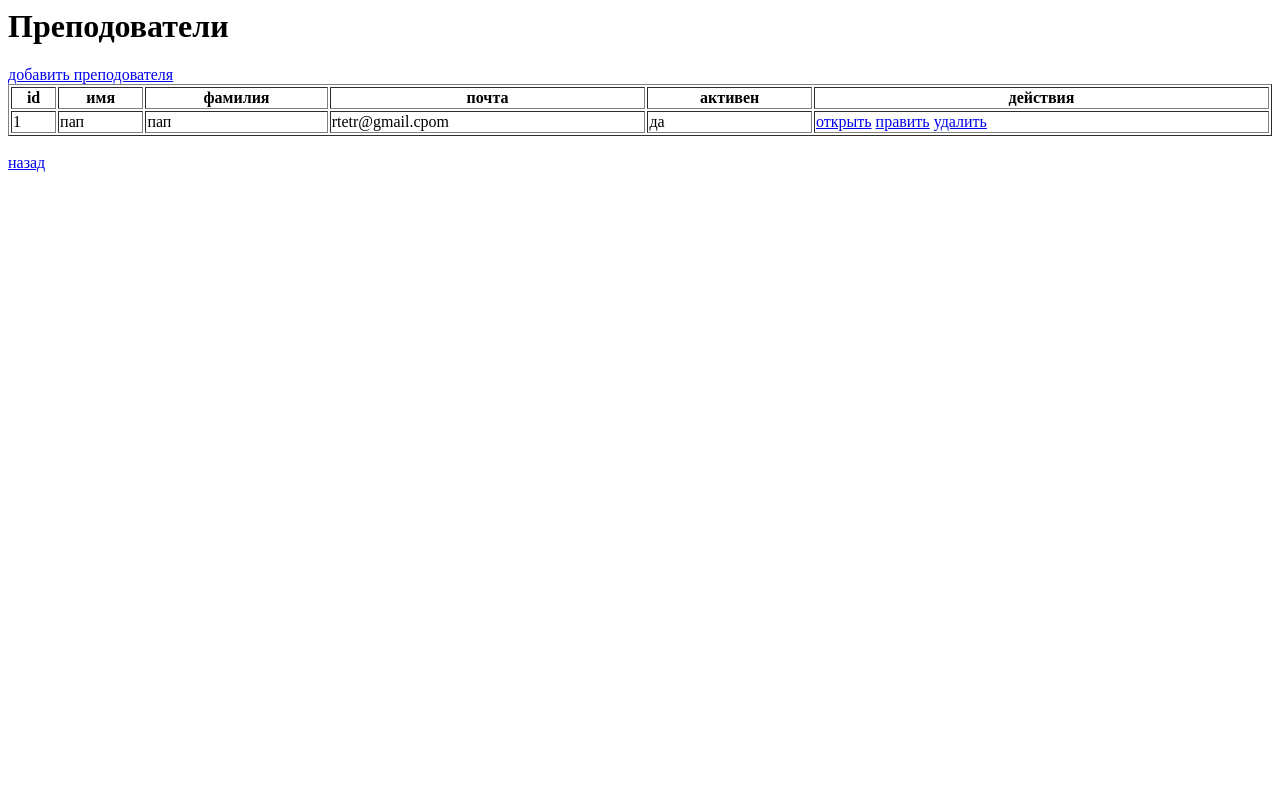
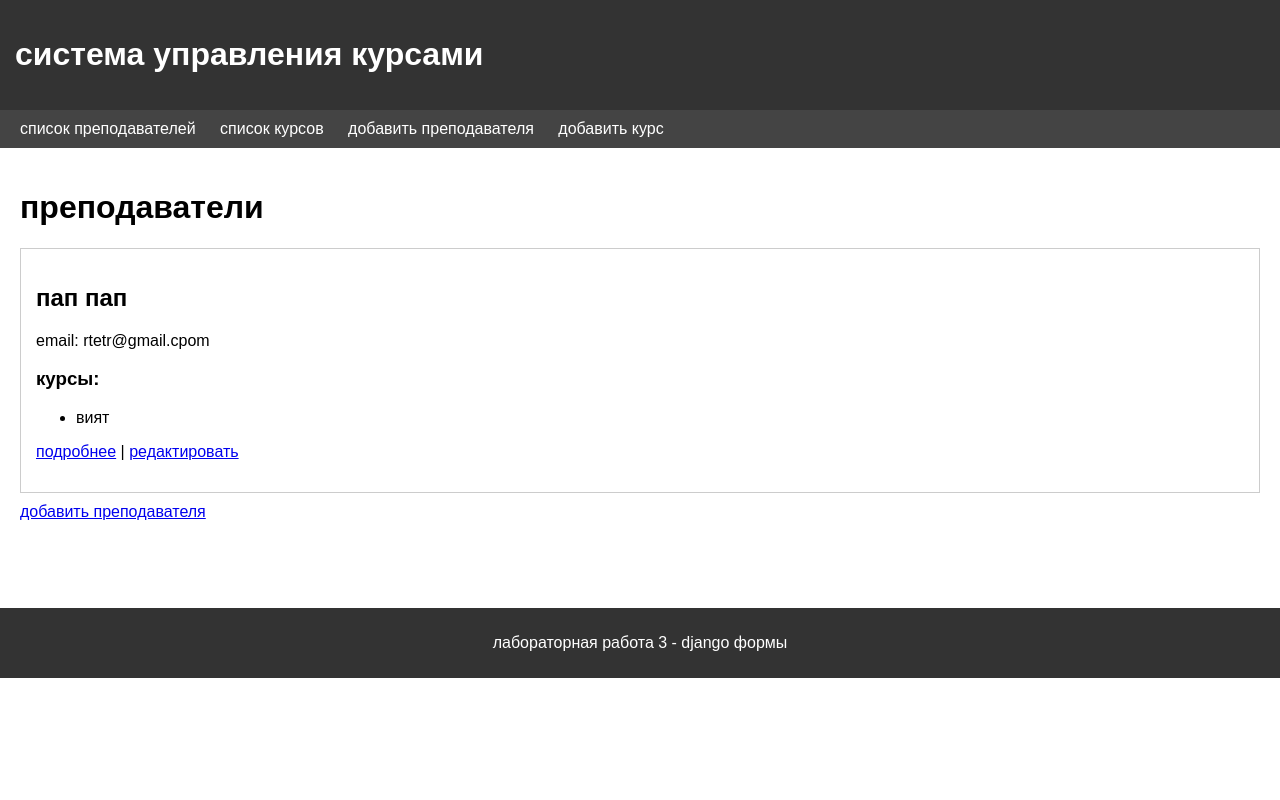
Before and after one commit to rmkrwwr/yp, a Django app: page /schedule/teachers/ in a window 1280 px wide. Run offline with Django 5.2, Linux system fonts and the light colour scheme; data comes from the database, SQL or seed files in the repository.

Commit message:
опвщап

```diff
--- a/schedule/templates/schedule/base.html
+++ b/schedule/templates/schedule/base.html
@@ -1,28 +1,36 @@
 <!DOCTYPE html>
 <html>
 <head>
-    <title>{% block title %}Расписание{% endblock %}</title>
+    <meta charset="utf-8">
+    <title>{% block title %}расписание{% endblock %}</title>
     <style>
-        body { font-family: Arial; margin: 20px; }
-        nav { background: #333; padding: 10px; }
+        body { font-family: Arial; margin: 0; padding: 0; }
+        header { background: #333; color: white; padding: 15px; }
+        nav { background: #444; padding: 10px; }
         nav a { color: white; margin: 10px; text-decoration: none; }
-        .messages { background: #d4edda; padding: 10px; margin: 10px 0; }
+        main { padding: 20px; min-height: 400px; }
+        footer { background: #333; color: white; text-align: center; padding: 10px; margin-top: 20px; }
         table { border-collapse: collapse; width: 100%; }
-        th, td { border: 1px solid #ddd; padding: 8px; text-align: left; }
+        th, td { border: 1px solid #ddd; padding: 8px; }
         th { background: #f2f2f2; }
-        .btn { padding: 5px 10px; background: #007bff; color: white; text-decoration: none; }
+        .error { color: red; }
     </style>
 </head>
 <body>
+    <header>
+        <h1>{% block header %}система управления курсами{% endblock %}</h1>
+    </header>
+
     <nav>
-        <a href="{% url 'teacher_list' %}">преподаватели</a>
-        <a href="{% url 'course_list' %}">курсы</a>
-        <a href="{% url 'student_list' %}">студенты</a>
-        <a href="{% url 'orm_queries' %}">ORM запросы</a>
+        <a href="{% url 'teacher_list' %}">список преподавателей</a>
+        <a href="{% url 'course_list' %}">список курсов</a>
+        <a href="{% url 'teacher_create' %}">добавить преподавателя</a>
+        <a href="{% url 'course_create' %}">добавить курс</a>
     </nav>
 
+    <main>
         {% if messages %}
-    <div class="messages">
+        <div style="background: #d4edda; padding: 10px; margin: 10px 0;">
             {% for message in messages %}
                 {{ message }}
             {% endfor %}
@@ -30,5 +38,10 @@
         {% endif %}
 
         {% block content %}{% endblock %}
+    </main>
+
+    <footer>
+        <p>лабораторная работа 3 - django формы</p>
+    </footer>
 </body>
 </html>
--- a/schedule/templates/schedule/teacher_list.html
+++ b/schedule/templates/schedule/teacher_list.html
@@ -1,33 +1,34 @@
-<h1>Преподователи</h1>
+{% extends 'schedule/base.html' %}
 
-<a href="/schedule/teacher/create/">добавить преподователя</a>
+{% block content %}
+<h1>преподаватели</h1>
 
-<table border="1" style="width:100%">
-    <tr>
-        <th>id</th>
-        <th>имя</th>
-        <th>фамилия</th>
-        <th>почта</th>
-        <th>активен</th>
-        <th>действия</th>
-    </tr>
+{% if teachers %}
     {% for teacher in teachers %}
-    <tr>
-        <td>{{ teacher.id }}</td>
-        <td>{{ teacher.first_name }}</td>
-        <td>{{ teacher.last_name }}</td>
-        <td>{{ teacher.email }}</td>
-        <td>{% if teacher.is_active %}да{% else %}нет{% endif %}</td>
-        <td>
-            <a href="/schedule/teacher/{{ teacher.id }}/">открыть</a>
-            <a href="/schedule/teacher/{{ teacher.id }}/update/">править</a>
-            <a href="/schedule/teacher/{{ teacher.id }}/delete/">удалить</a>
-        </td>
-    </tr>
-    {% empty %}
-    <tr><td colspan="6">нет преподователей</td></tr>
+    <section style="border: 1px solid #ccc; margin: 10px 0; padding: 15px;">
+        <article>
+            <h2>{{ teacher.last_name }} {{ teacher.first_name }}</h2>
+            <p>email: {{ teacher.email }}</p>
+
+            <h3>курсы:</h3>
+            <ul>
+                {% for course in teacher.courses.all %}
+                <li>{{ course.title }}</li>
+                {% empty %}
+                <li>нет курсов</li>
+                {% endfor %}
+            </ul>
+
+            <p>
+                <a href="{% url 'teacher_detail' teacher.id %}">подробнее</a> |
+                <a href="{% url 'teacher_update' teacher.id %}">редактировать</a>
+            </p>
+        </article>
+    </section>
     {% endfor %}
-</table>
+{% else %}
+    <p>нет преподавателей</p>
+{% endif %}
 
-<br>
-<a href="/schedule/teachers/">назад</a>
+<a href="{% url 'teacher_create' %}">добавить преподавателя</a>
+{% endblock %}
--- a/schedule/views.py
+++ b/schedule/views.py
@@ -1,8 +1,12 @@
+import datetime
+from .forms import TeacherForm
 from django.shortcuts import render, redirect, get_object_or_404
 from django.db.models import Count
 from .models import Teacher, TeacherInfo, Course, Student
 from django import forms
 from django.contrib import messages
+
+
 
 class TeacherForm(forms.ModelForm):
     class Meta:
@@ -49,15 +53,30 @@ def teacher_create(request):
     if request.method == 'POST':
         form = TeacherForm(request.POST)
         if form.is_valid():
-            teacher = form.save()
-            TeacherInfo.objects.create(teacher=teacher)
-            messages.success(request, f'Преподаватель {teacher} создан!')
-            return redirect('teacher_detail', teacher_id=teacher.id)
+            teacher = Teacher.objects.create(
+                first_name=form.cleaned_data['first_name'],
+                last_name=form.cleaned_data['last_name'],
+                email=form.cleaned_data['email'],
+                hire_date=form.cleaned_data['hire_date'] or datetime.date.today(),
+                salary=form.cleaned_data['salary'],
+                is_active=form.cleaned_data['is_active']
+            )
+
+
+            TeacherInfo.objects.create(
+                teacher=teacher,
+                phone=form.cleaned_data.get('phone', ''),
+                birth_date=form.cleaned_data.get('birth_date'),
+                experience_years=form.cleaned_data.get('experience_years', 0),
+                bio=form.cleaned_data.get('bio', '')
+            )
+
+            messages.success(request, f'преподаватель {teacher} создан!')
+            return redirect('teacher_list')
     else:
         form = TeacherForm()
 
-    return render(request, 'schedule/teacher_form.html', {'form': form, 'title': 'Создать преподавателя'})
-
+    return render(request, 'schedule/teacher_form.html', {'form': form})
 
 def teacher_update(request, teacher_id):
     teacher = get_object_or_404(Teacher, id=teacher_id)
```
Also changed, not shown: schedule/forms.py (added, +75 -0 lines), schedule/templates/schedule/teacher_form.html (+15 -2 lines). Lines whose indentation alone changed are shown as unchanged.
